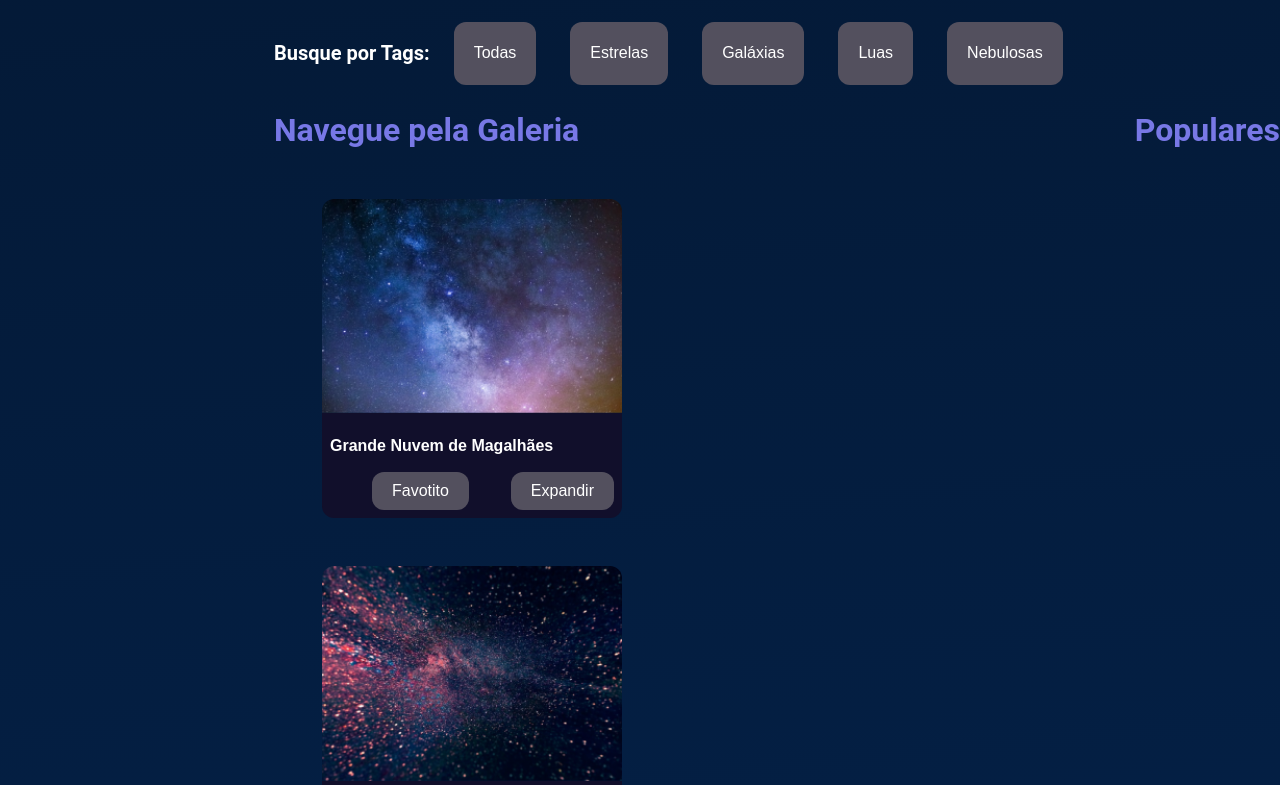
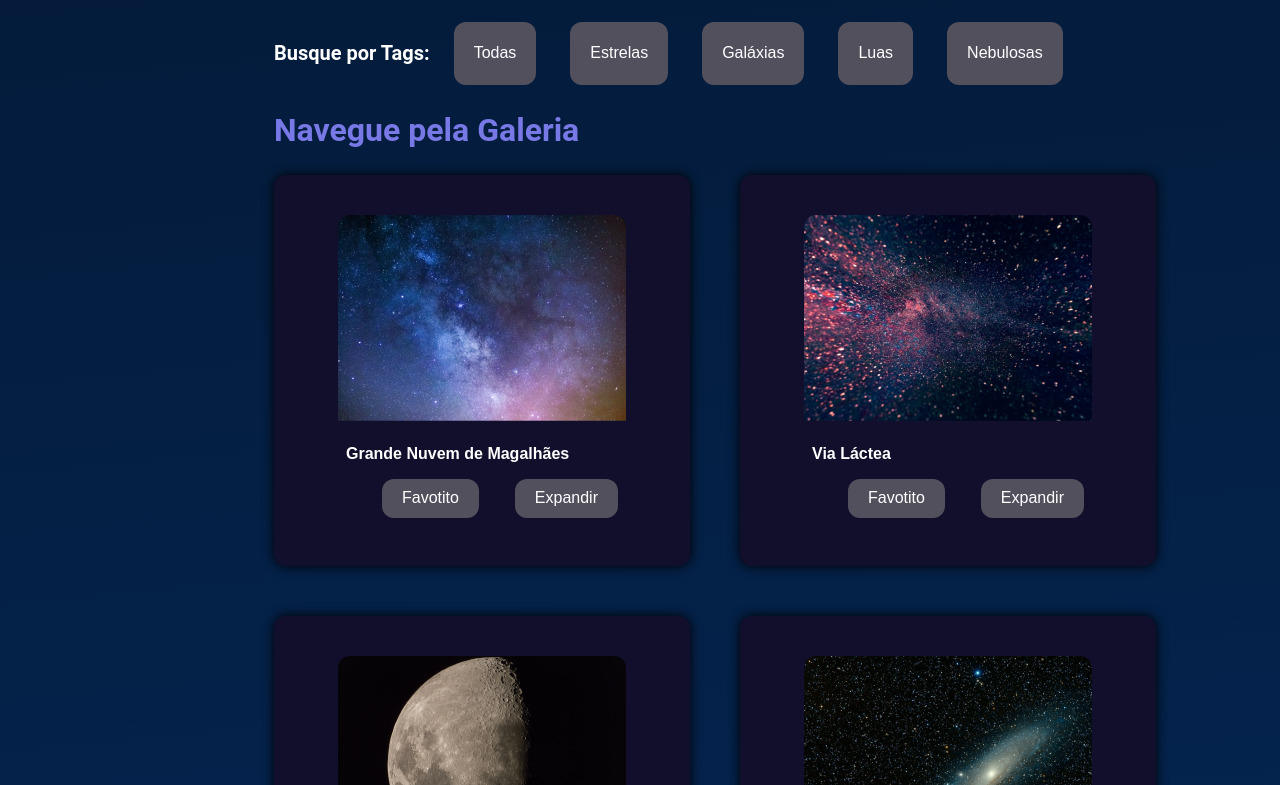
Before and after one commit to AccuracyShot/Space-App, a React (Vite) app: page / in a window 1280 px wide. Shown: the part 515-1300 px from the top of the page. Built offline with nearby package versions, Linux system fonts and the light colour scheme.

Commit message:
:lipstick: style: ajuste do layout da grid de imagens

```diff
--- a/src/components/Galeria/Imagem/index.jsx
+++ b/src/components/Galeria/Imagem/index.jsx
@@ -1,7 +1,15 @@
 import styled from "styled-components";
 
-const GaleriaContainer = styled.div`
+const ImagemContainer = styled.div`
     display: flex;
+    flex-wrap: wrap;
+    gap: 16px;
+    justify-content: center;
+    align-items: center;
+    padding: 16px;
+    background-color: #110f2b;
+    border-radius: 12px;
+    box-shadow: 0px 0px 12px 0px #000000;
 `
 
 
@@ -10,7 +18,7 @@ const FigureEstiliziado = styled.figure`
     display: flex;
     flex-direction: column;
     width: 100%;
-    max-width: 300px;
+    max-width: 100%;
     padding: 8px;
     background-color: transparent;
 `
@@ -62,7 +70,7 @@ const TextoEstilizado = styled.h3`
 
 const Imagem = ({foto}) => {
     return (
-        <GaleriaContainer>
+        <ImagemContainer>
             <FigureEstiliziado>
                 <ImagemEstilizada src={foto.path} alt={foto.titulo} />
                 <FigCaptionEstilizado>
@@ -74,7 +82,7 @@ const Imagem = ({foto}) => {
                     </FooterEstilizado>
                 </FigCaptionEstilizado>
             </FigureEstiliziado>
-        </GaleriaContainer>
+        </ImagemContainer>
 
     )
 }
--- a/src/components/Galeria/index.jsx
+++ b/src/components/Galeria/index.jsx
@@ -6,10 +6,13 @@ import Imagem from "./Imagem/index.jsx";
 
 const GaleriaContainer = styled.div`
     display: flex;
+    flex-wrap: wrap;
 `
 
 const SecaoFluida = styled.section`
-    flex-grow: 1;
+    flex-wrap: wrap;
+    display: flex;
+    gap: 50px;
 `
 
 
@@ -19,12 +22,15 @@ const Galeria = ({ fotos = [] }) => {
         <div>
             <>
                 <Tags />
+                <Titulo>Navegue pela Galeria</Titulo>
                 <GaleriaContainer>
-                    <SecaoFluida>
-                    <Titulo>Navegue pela Galeria</Titulo>
-                    {fotos.map((foto, index) => <Imagem key={index} foto={foto} />)}
-                    </SecaoFluida>
-                    <Populares />
+
+                    <div>
+                        <SecaoFluida>
+                        {fotos.map((foto, index) => <Imagem key={index} foto={foto} />)}
+                        </SecaoFluida>
+                        <Populares />
+                    </div>
                 </GaleriaContainer>
             </>
         </div>
```
